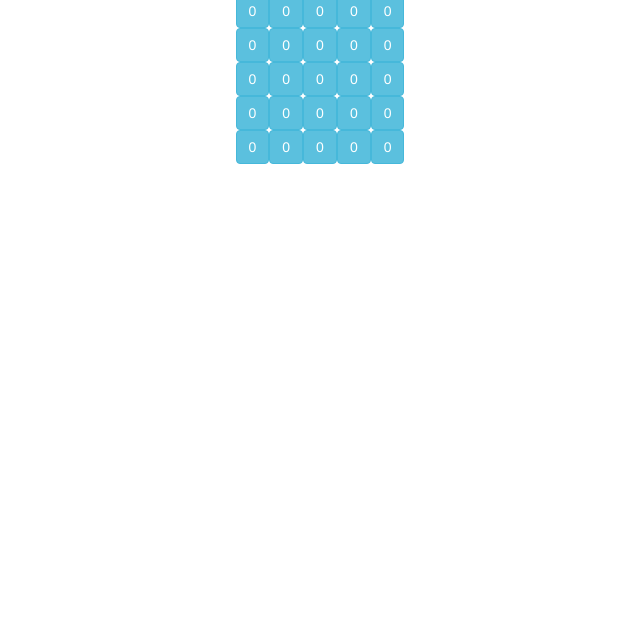
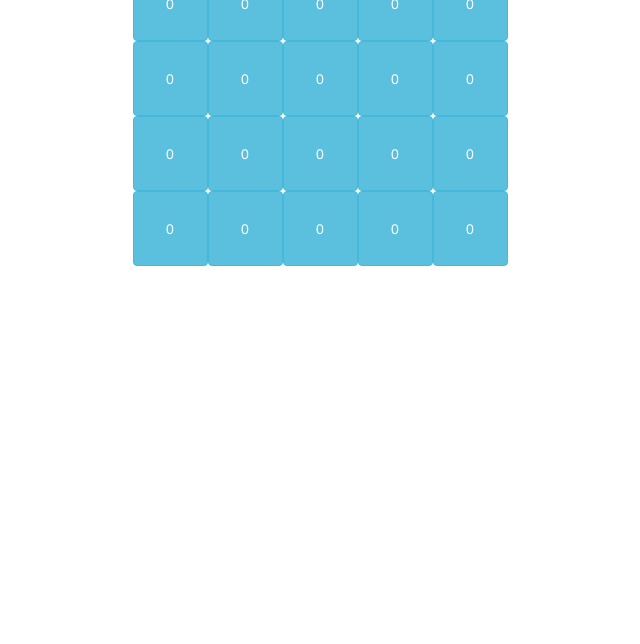
Before and after one commit to fceja/bingo_game, a plain HTML site: page index.html in a window 1280 px wide. Shown: the part 156-800 px from the top of the page, without its empty margins (320-960 px from the left). Drawn offline with nearby package versions, Linux system fonts and the light colour scheme.

Commit message:
add css for cells

```diff
--- a/src/styles/bingo.css
+++ b/src/styles/bingo.css
@@ -12,4 +12,13 @@ body {
     align-items: center;
     justify-content: center;
     flex-direction: column;
+    line-height: 0;
 }
+
+a[class='btn btn-info bingo'],a[class='btn btn-danger bingo'] {
+    width: 75px;
+    height: 75px;
+    display: table-cell;
+    vertical-align: middle;
+    text-align: center;
+}
```
